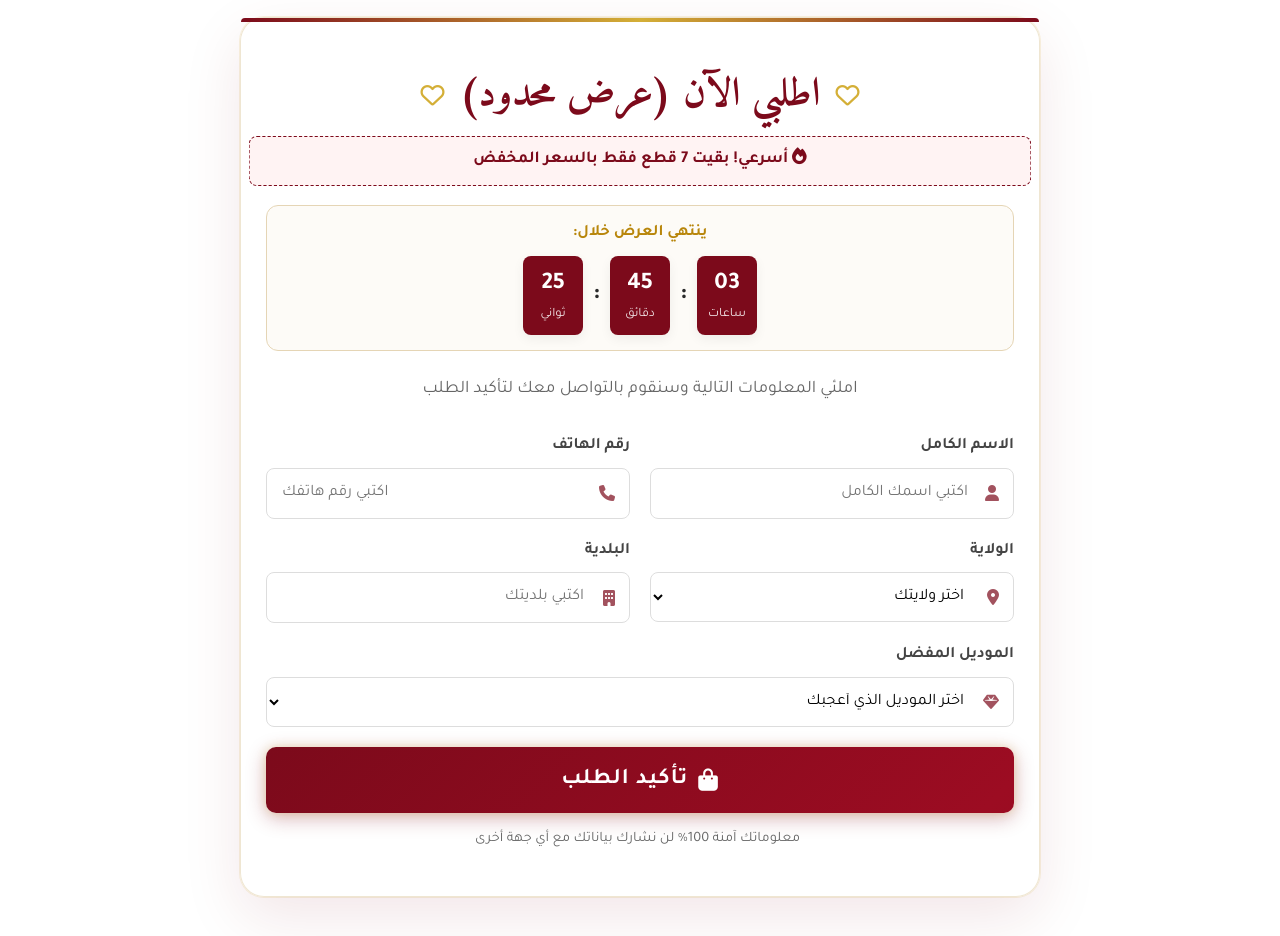
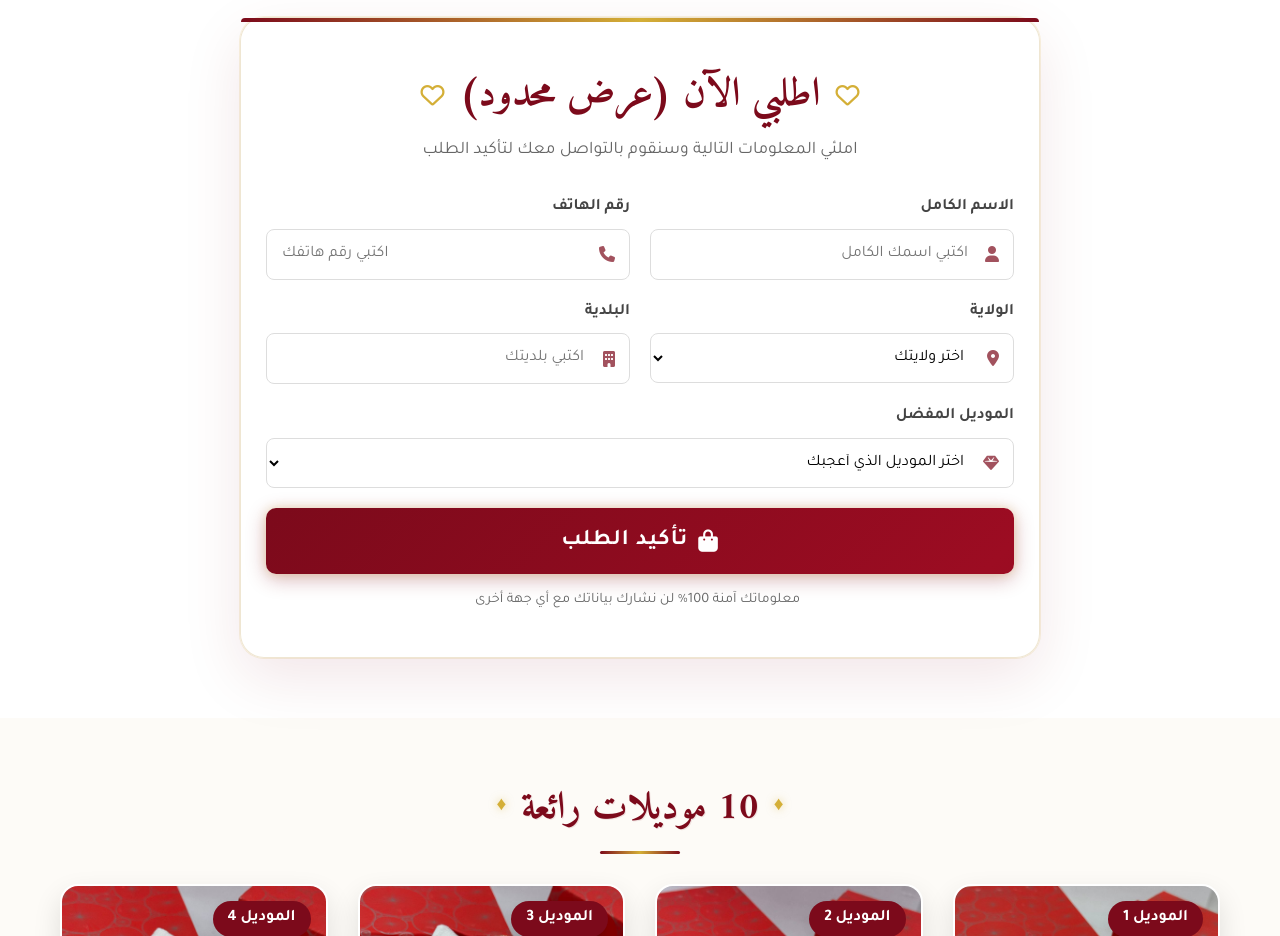
Before and after one commit to VRMX2/WATCHES, a plain HTML site: page index.html in a window 1280 px wide. Shown: the part 960-1896 px from the top of the page. Drawn offline with Linux system fonts and the light colour scheme.

Commit message:
new commit

```diff
--- a/index.html
+++ b/index.html
@@ -134,19 +134,6 @@
                     <i class="fa-regular fa-heart decorative-heart"></i>
                     <h2>اطلبي الآن (عرض محدود)</h2>
                     <i class="fa-regular fa-heart decorative-heart"></i>
-                </div>
-
-                <div class="urgency-banner">
-                    <i class="fa-solid fa-fire"></i> أسرعي! بقيت 7 قطع فقط بالسعر المخفض
-                </div>
-
-                <div class="countdown-wrapper">
-                    <p>ينتهي العرض خلال:</p>
-                    <div class="countdown-timer">
-                        <div class="time-box"><span id="hours">03</span><small>ساعات</small></div><span>:</span>
-                        <div class="time-box"><span id="minutes">45</span><small>دقائق</small></div><span>:</span>
-                        <div class="time-box"><span id="seconds">30</span><small>ثواني</small></div>
-                    </div>
                 </div>
 
                 <p class="order-desc">املئي المعلومات التالية وسنقوم بالتواصل معك لتأكيد الطلب</p>
--- a/script.js
+++ b/script.js
@@ -130,43 +130,6 @@ document.querySelectorAll('.select-model-btn').forEach(btn => {
     });
 });
 
-// Countdown Timer Logic
-function startCountdown() {
-    let hours = 3;
-    let minutes = 45;
-    let seconds = 30;
-
-    const hoursEl = document.getElementById('hours');
-    const minutesEl = document.getElementById('minutes');
-    const secondsEl = document.getElementById('seconds');
-
-    if (!hoursEl || !minutesEl || !secondsEl) return;
-
-    const timer = setInterval(() => {
-        if (seconds > 0) {
-            seconds--;
-        } else {
-            if (minutes > 0) {
-                minutes--;
-                seconds = 59;
-            } else {
-                if (hours > 0) {
-                    hours--;
-                    minutes = 59;
-                    seconds = 59;
-                } else {
-                    clearInterval(timer);
-                }
-            }
-        }
-
-        hoursEl.textContent = hours < 10 ? '0' + hours : hours;
-        minutesEl.textContent = minutes < 10 ? '0' + minutes : minutes;
-        secondsEl.textContent = seconds < 10 ? '0' + seconds : seconds;
-    }, 1000);
-}
-
-startCountdown();
 
 // =====================
 // Slideshow Logic
--- a/styles.css
+++ b/styles.css
@@ -508,57 +508,6 @@ h1, h2, h3, h4, .main-title, .sub-title {
 .decorative-heart {
     color: var(--gold);
     font-size: 1.5rem;
-}
-
-.urgency-banner {
-    background: #fff3f3;
-    color: var(--primary-red);
-    padding: 10px;
-    border-radius: 8px;
-    font-weight: bold;
-    margin-bottom: 20px;
-    border: 1px dashed var(--primary-red);
-    animation: pulse 1.5s infinite;
-}
-
-.countdown-wrapper {
-    background: #fdfbf7;
-    padding: 15px;
-    border-radius: 12px;
-    margin-bottom: 25px;
-    border: 1px solid var(--border-color);
-}
-
-.countdown-wrapper p {
-    margin-bottom: 10px;
-    font-weight: bold;
-    color: var(--gold-dark);
-}
-
-.countdown-timer {
-    display: flex;
-    justify-content: center;
-    align-items: center;
-    gap: 10px;
-    font-size: 1.5rem;
-    font-weight: bold;
-}
-
-.time-box {
-    background: var(--primary-red);
-    color: white;
-    padding: 10px;
-    border-radius: 8px;
-    min-width: 60px;
-    display: flex;
-    flex-direction: column;
-    box-shadow: var(--shadow-sm);
-}
-
-.time-box small {
-    font-size: 0.8rem;
-    font-weight: normal;
-    opacity: 0.9;
 }
 
 .order-desc {
```
